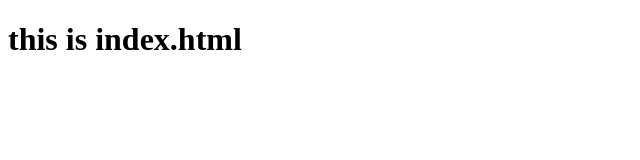
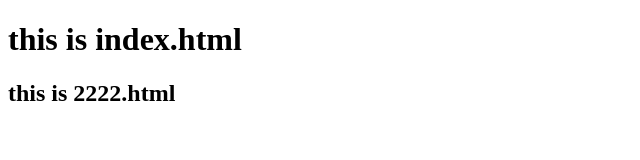
Before and after one commit to weichaoit/gittest, a plain HTML site: page index.html in a window 1280 px wide. Shown: the whole page, without its empty margins (0-640 px from the left). Drawn offline with Linux system fonts and the light colour scheme.

Commit message:
modify index

```diff
--- a/index.html
+++ b/index.html
@@ -6,5 +6,6 @@
 </head>
 <body>
 <h1>this is index.html</h1>
+<h2>this is 2222.html</h2>
 </body>
 </html>
```
